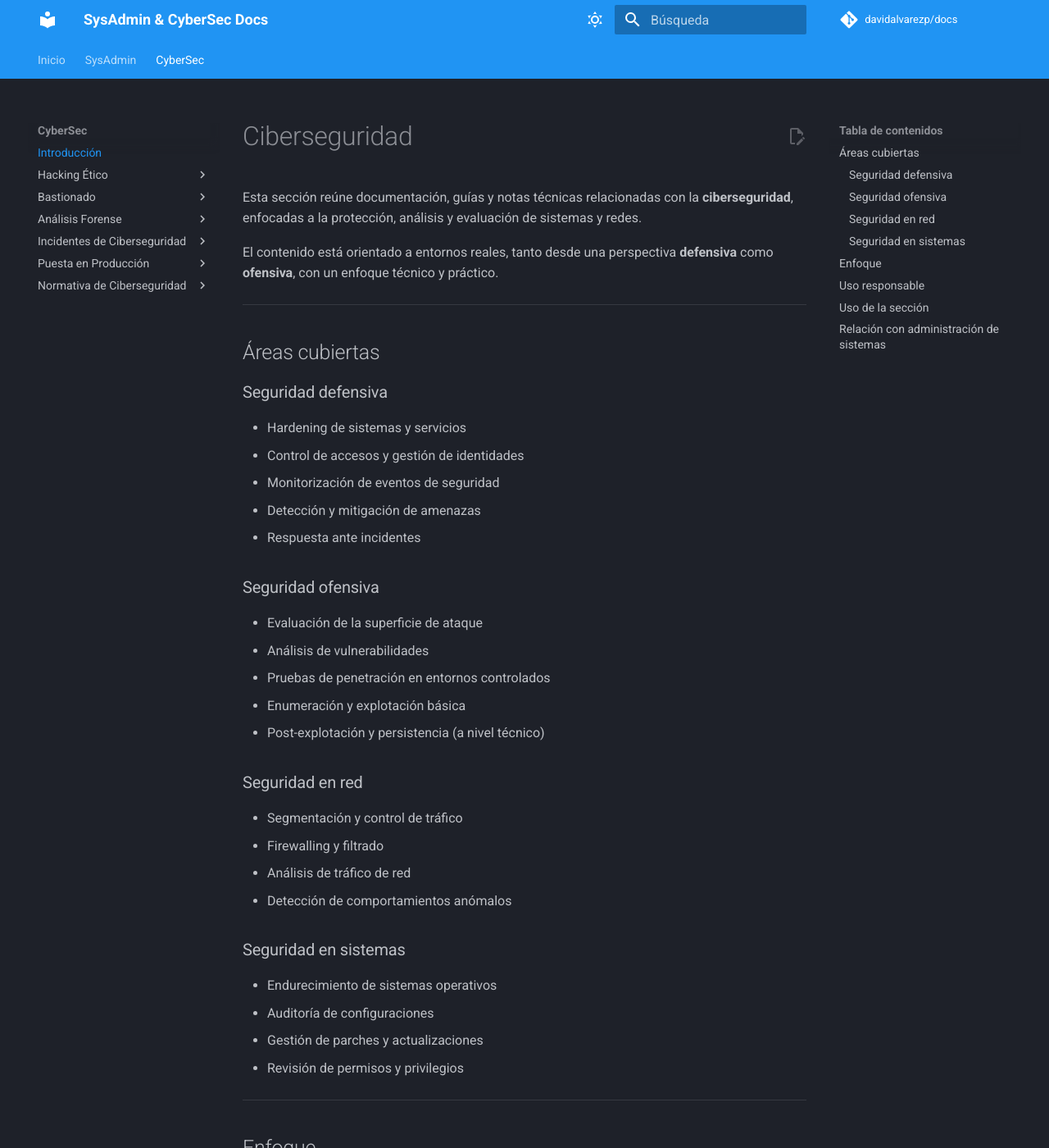
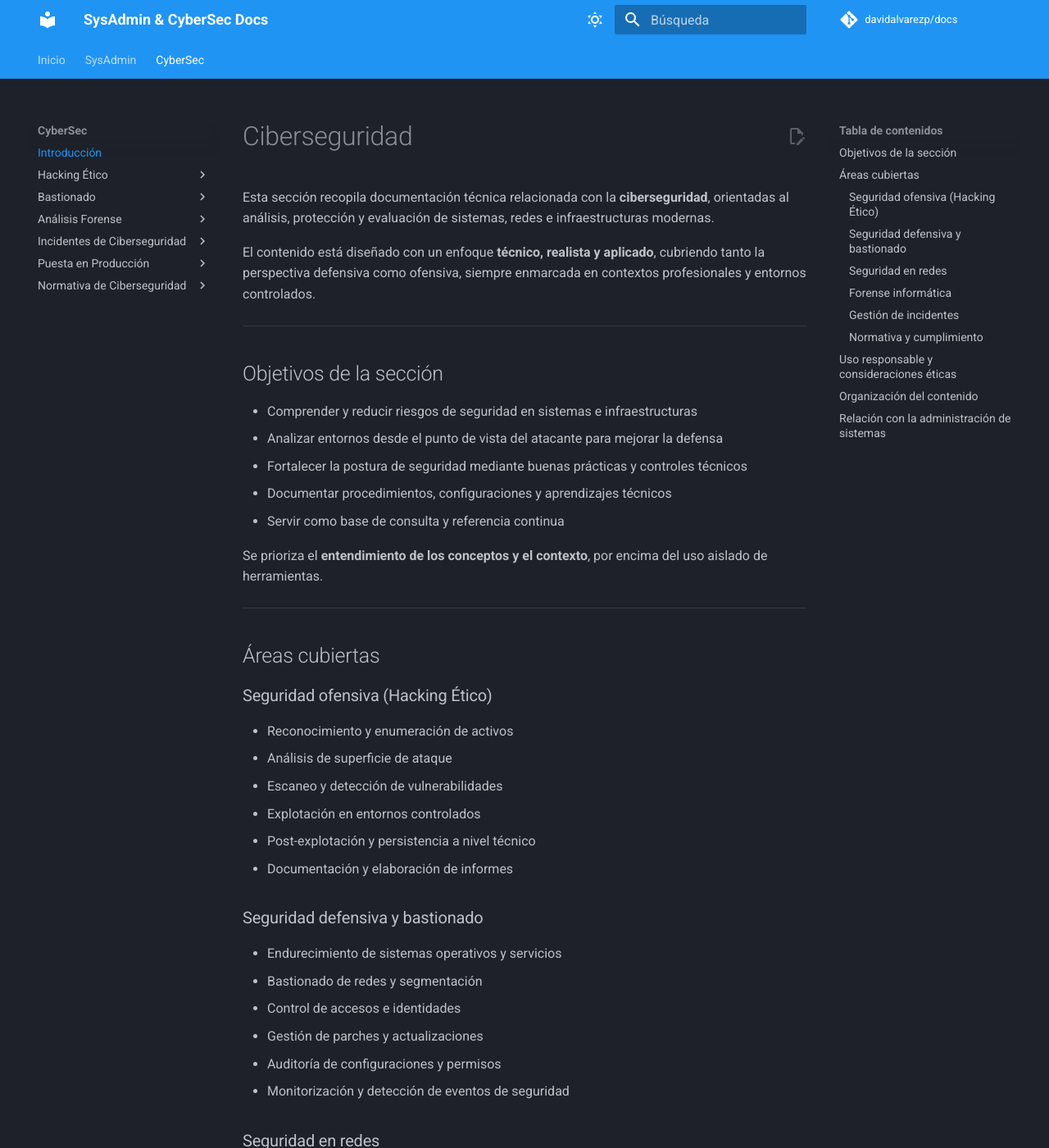
Before and after one commit to davidalvarezp/docs, an MkDocs documentation site: the page built from docs/cybersec/index.md, in a window 1280 px wide and 1400 px high. Shown: the whole window at 82% size. Built offline with MkDocs 1.6.1 and Material for MkDocs 9.7.7, drawn with Linux system fonts in a browser that asks for light colours; comment, search, counter and statistics services are not loaded; some of the changed text lies outside the part shown.

Commit message:
Update index.md

```diff
--- a/docs/cybersec/index.md
+++ b/docs/cybersec/index.md
@@ -1,77 +1,95 @@
 # Ciberseguridad
 
-Esta sección reúne documentación, guías y notas técnicas relacionadas con la **ciberseguridad**, enfocadas a la protección, análisis y evaluación de sistemas y redes.
+Esta sección recopila documentación técnica relacionada con la **ciberseguridad**, orientadas al análisis, protección y evaluación de sistemas, redes e infraestructuras modernas.
 
-El contenido está orientado a entornos reales, tanto desde una perspectiva **defensiva** como **ofensiva**, con un enfoque técnico y práctico.
+El contenido está diseñado con un enfoque **técnico, realista y aplicado**, cubriendo tanto la perspectiva defensiva como ofensiva, siempre enmarcada en contextos profesionales y entornos controlados.
+
+---
+
+## Objetivos de la sección
+
+- Comprender y reducir riesgos de seguridad en sistemas e infraestructuras
+- Analizar entornos desde el punto de vista del atacante para mejorar la defensa
+- Fortalecer la postura de seguridad mediante buenas prácticas y controles técnicos
+- Documentar procedimientos, configuraciones y aprendizajes técnicos
+- Servir como base de consulta y referencia continua
+
+Se prioriza el **entendimiento de los conceptos y el contexto**, por encima del uso aislado de herramientas.
 
 ---
 
 ## Áreas cubiertas
 
-### Seguridad defensiva
-- Hardening de sistemas y servicios
-- Control de accesos y gestión de identidades
-- Monitorización de eventos de seguridad
-- Detección y mitigación de amenazas
-- Respuesta ante incidentes
+### Seguridad ofensiva (Hacking Ético)
+- Reconocimiento y enumeración de activos
+- Análisis de superficie de ataque
+- Escaneo y detección de vulnerabilidades
+- Explotación en entornos controlados
+- Post-explotación y persistencia a nivel técnico
+- Documentación y elaboración de informes
 
-### Seguridad ofensiva
-- Evaluación de la superficie de ataque
-- Análisis de vulnerabilidades
-- Pruebas de penetración en entornos controlados
-- Enumeración y explotación básica
-- Post-explotación y persistencia (a nivel técnico)
+### Seguridad defensiva y bastionado
+- Endurecimiento de sistemas operativos y servicios
+- Bastionado de redes y segmentación
+- Control de accesos e identidades
+- Gestión de parches y actualizaciones
+- Auditoría de configuraciones y permisos
+- Monitorización y detección de eventos de seguridad
 
-### Seguridad en red
-- Segmentación y control de tráfico
-- Firewalling y filtrado
+### Seguridad en redes
+- Diseño de redes seguras
+- Firewalls y filtrado de tráfico
 - Análisis de tráfico de red
 - Detección de comportamientos anómalos
+- Control y aislamiento de entornos
 
-### Seguridad en sistemas
-- Endurecimiento de sistemas operativos
-- Auditoría de configuraciones
-- Gestión de parches y actualizaciones
-- Revisión de permisos y privilegios
+### Forense informática
+- Análisis forense en sistemas de escritorio
+- Forense en dispositivos móviles
+- Forense en entornos cloud
+- Preservación y análisis de evidencias
+- Investigación post-incidente
+
+### Gestión de incidentes
+- Prevención y preparación
+- Clasificación y taxonomía de incidentes
+- Respuesta técnica ante incidentes
+- Lecciones aprendidas y mejora continua
+
+### Normativa y cumplimiento
+- Marcos normativos y estándares de seguridad
+- Buenas prácticas alineadas con normativas reconocidas
+- Enfoque práctico del cumplimiento
 
 ---
 
-## Enfoque
+## Uso responsable y consideraciones éticas
 
-El contenido de esta sección está orientado a:
-
-- Comprender y reducir riesgos de seguridad
-- Analizar sistemas desde el punto de vista del atacante
-- Mejorar la postura de seguridad de infraestructuras
-- Documentar procedimientos y aprendizajes técnicos
-
-Se prioriza el entendimiento técnico y el contexto, no el uso de herramientas de forma aislada.
-
----
-
-## Uso responsable
-
-El contenido relacionado con técnicas ofensivas se proporciona con fines **educativos y defensivos**.
+Las técnicas y contenidos de carácter ofensivo se proporcionan **exclusivamente con fines educativos, defensivos y profesionales**.
 
 Su uso debe realizarse:
 - Únicamente en sistemas propios o con autorización explícita
 - Cumpliendo la legislación vigente
 - Respetando principios éticos y profesionales
 
----
-
-## Uso de la sección
-
-- Los temas están organizados por áreas y técnicas
-- Cada documento aborda un problema o concepto concreto
-- El contenido puede evolucionar con nuevas técnicas y enfoques
+El conocimiento técnico implica responsabilidad.
 
 ---
 
-## Relación con administración de sistemas
+## Organización del contenido
 
-Una base sólida de **administración de sistemas** es fundamental para una buena seguridad.
+- Los temas están organizados por áreas funcionales
+- Cada documento aborda un concepto, técnica o problema concreto
+- El contenido evoluciona de forma progresiva y acumulativa
+- Se incluyen tanto fundamentos como escenarios prácticos
 
-Muchas de las técnicas y configuraciones descritas aquí están directamente relacionadas con la correcta operación de sistemas y servicios.
+---
 
-Para documentación de SysAdmin, ver: [docs.davidalvarezp.com/sysadmin](https://docs.davidalvarezp.com/sysadmin/readme/)
+## Relación con la administración de sistemas
+
+Una base sólida de **administración de sistemas** es fundamental para una seguridad eficaz.
+
+Muchas de las técnicas, configuraciones y análisis descritos en esta sección están directamente relacionados con la correcta operación, diseño y mantenimiento de sistemas y servicios.
+
+Para contenidos específicos de administración de sistemas, consulta:
+-> **[https://docs.davidalvarezp.com/sysadmin](https://docs.davidalvarezp.com/sysadmin)**
```
